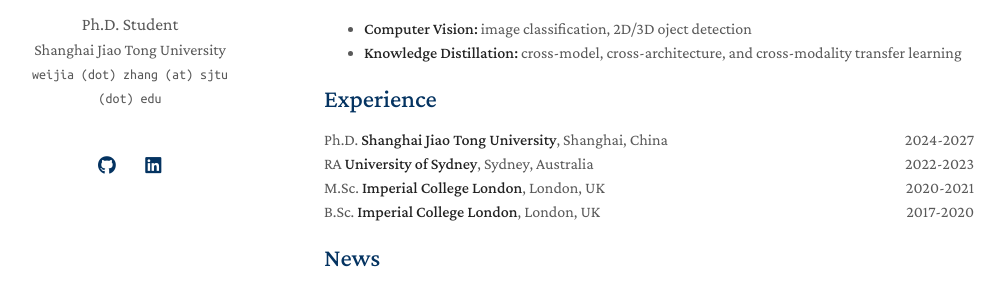
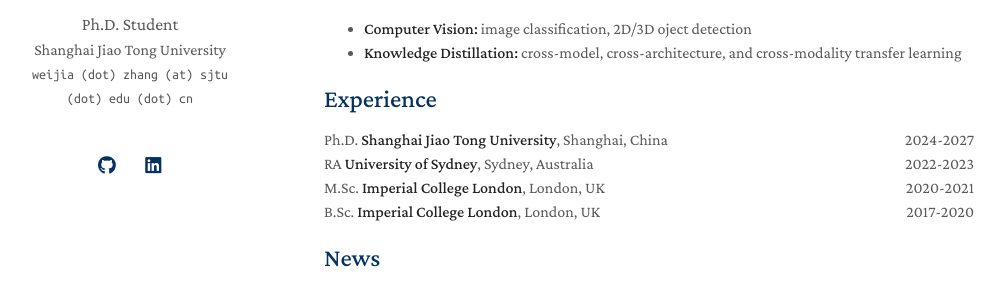
Before and after one commit to arcaninez/arcaninez.github.io, a Jekyll site: the page built from index.md, in a window 1280 px wide. Shown: the part 226-509 px from the top of the page, without its empty margins (146-1151 px from the left). Built offline with Jekyll 4.4.1, drawn with Linux system fonts in a browser that asks for light colours; a style sheet for code colours, icons or effects is not loaded; our own code applies the rules of GitHub Pages for plain Markdown files.

Commit message:
Update _config.yml

```diff
--- a/_config.yml
+++ b/_config.yml
@@ -2,7 +2,7 @@
 title: Weijia Zhang
 position: Ph.D. Student
 affiliation: Shanghai Jiao Tong University
-email: weijia (dot) zhang (at) sjtu (dot) edu
+email: weijia (dot) zhang (at) sjtu (dot) edu (dot) cn
 
 # Search Engine Optimization (SEO)
 # The following information is used to improve the website traffic from search engines, e.g., Google.
```
